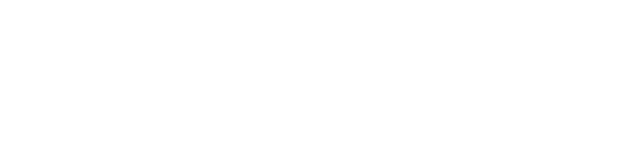
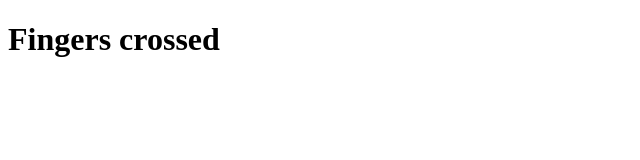
Before and after one commit to AbstractSter/hello-world, a plain HTML site: page index.html in a window 1280 px wide. Shown: the whole page, without its empty margins (0-640 px from the left). Drawn offline with Linux system fonts and the light colour scheme.

Commit message:
updated text

```diff
--- a/index.html
+++ b/index.html
@@ -6,6 +6,6 @@
   <title>Hello World!</title>
 </head>
 <body>
-  <!-- pretty empty -->
+  <h1>Fingers crossed</h1>
 </body>
 </html>
```
